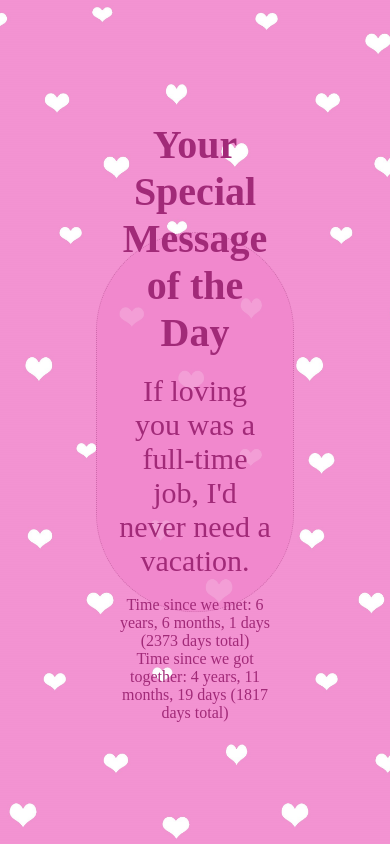
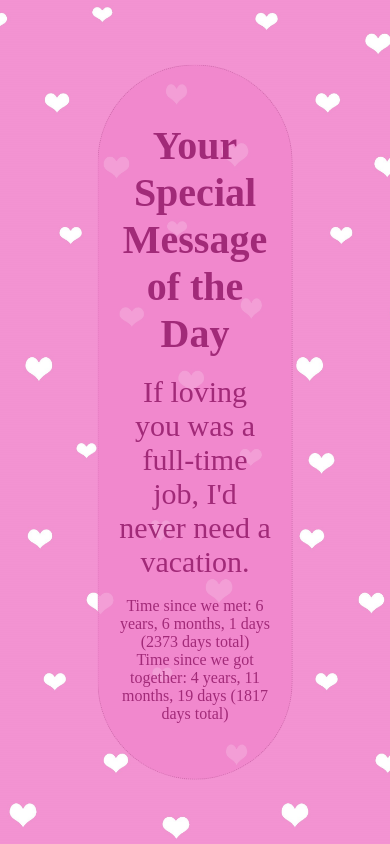
Before and after one commit to CAndreasW/iloveyoudaniela, a plain HTML site: page index.html in a window 390 px wide. Drawn offline with Linux system fonts and the light colour scheme.

Commit message:
minor aesthetic updates, better for phone maybe now

```diff
--- a/iloveyoudaniela.css
+++ b/iloveyoudaniela.css
@@ -12,9 +12,12 @@ body
 }
 
 #container {
-    min-height: 40vh; /* Start at 40% viewport height */
-    max-height: 80vh; /* Prevent it from growing too large */
+    min-height: 20vh; /* Start at 40% viewport height */
+    max-height: 100vh; /* Prevent it from growing too large */
     height: auto; /* Adjust height based on content */
+    min-width: 20vw;
+    max-width: 100vw;
+    width: auto;
     padding: 20px; /* Adds some spacing inside */
     overflow: visible; /* Allow it to grow instead of scrolling */
     word-wrap: break-word; /* Ensure text wraps properly */
@@ -25,8 +28,6 @@ body
     justify-content: center;
     align-items: center;
 
-    width: 40vw;
-    height: 40vh;
     background-color: rgba(241, 134, 204, 0.8);
 
     border-width: 1px;
--- a/index.html
+++ b/index.html
@@ -8,10 +8,10 @@
     <body>
 		<!-- såhär gör man kommentarer -->
         <div id="container">
-            <h1 id="stockTitle">Your Special Message of the Day</h1><br/>
+            <br/><br/><h1 id="stockTitle">Your Special Message of the Day</h1><br/>
             <div id="message">Loading...</div><br/>
             <div id="timeSinceMet">Loading...</div>
-            <div id="timeSinceTogether">Loading...</div>
+            <div id="timeSinceTogether">Loading...</div><br/><br/>
         </div>
 
         <script src="iloveyoudaniela.js"></script>
```
